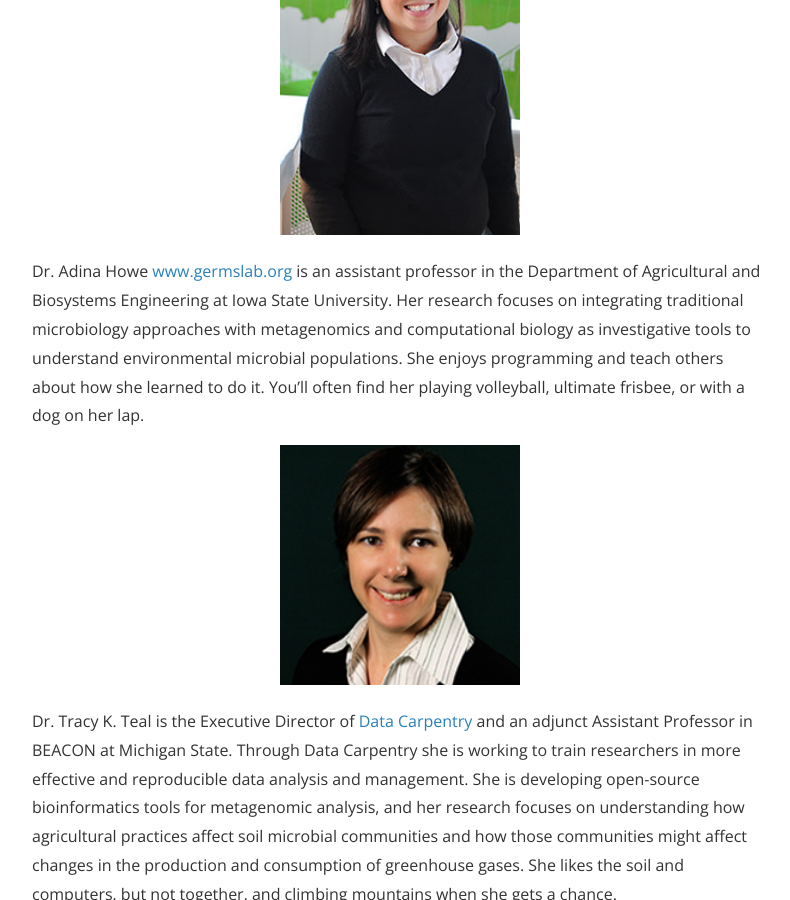
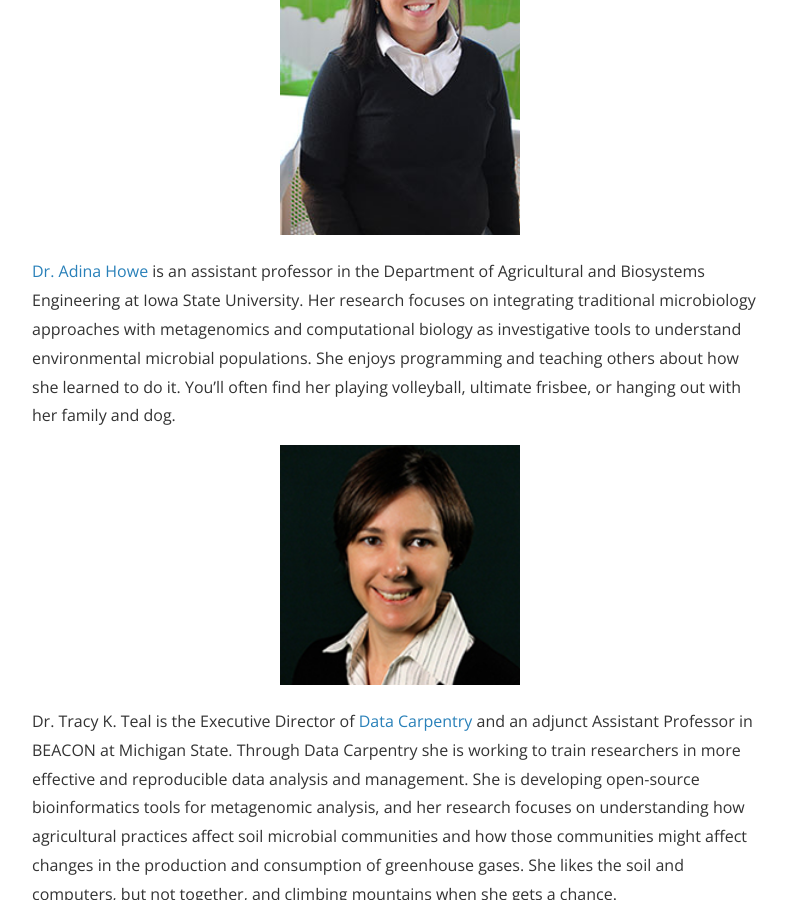
Before and after one commit to edamame-course/edamame-course.github.io, a Jekyll site: the page built from about.md, in a window 1280 px wide and 900 px high, scrolled down 1361 px. Shown: the whole window, without its empty margins (240-1030 px from the left). Built offline with Jekyll 4.4.1, drawn with Linux system fonts in a browser that asks for light colours; nearby versions of some CDN libraries; a style sheet for code colours, icons or effects is not loaded.

Commit message:
Update about.md

```diff
--- a/about.md
+++ b/about.md
@@ -28,14 +28,13 @@ Dr. Ashley Shade is an assistant professor in the Department of Microbiology and
 
 <img src="{{ site.baseurl }}/assets/howe.jpg" title="Profile Picture" class="profile">
 
-Dr. Adina Howe [www.germslab.org](http://www.germslab.org) is an assistant professor in the
+[Dr. Adina Howe](http://www.germslab.org) is an assistant professor in the
 Department of Agricultural and Biosystems Engineering at Iowa State
 University.  Her research focuses on integrating traditional
 microbiology approaches with metagenomics and computational biology as
 investigative tools to understand environmental microbial populations.
-She enjoys programming and teach others about how she learned to do
-it.  You'll often find her playing volleyball, ultimate frisbee, or
-with a dog on her lap.
+She enjoys programming and teaching others about how she learned to do
+it.  You'll often find her playing volleyball, ultimate frisbee, or hanging out with her family and dog.
 
 <img src="{{ site.baseurl }}/assets/teal.jpg" title="Profile Picture" class="profile">
 
```
